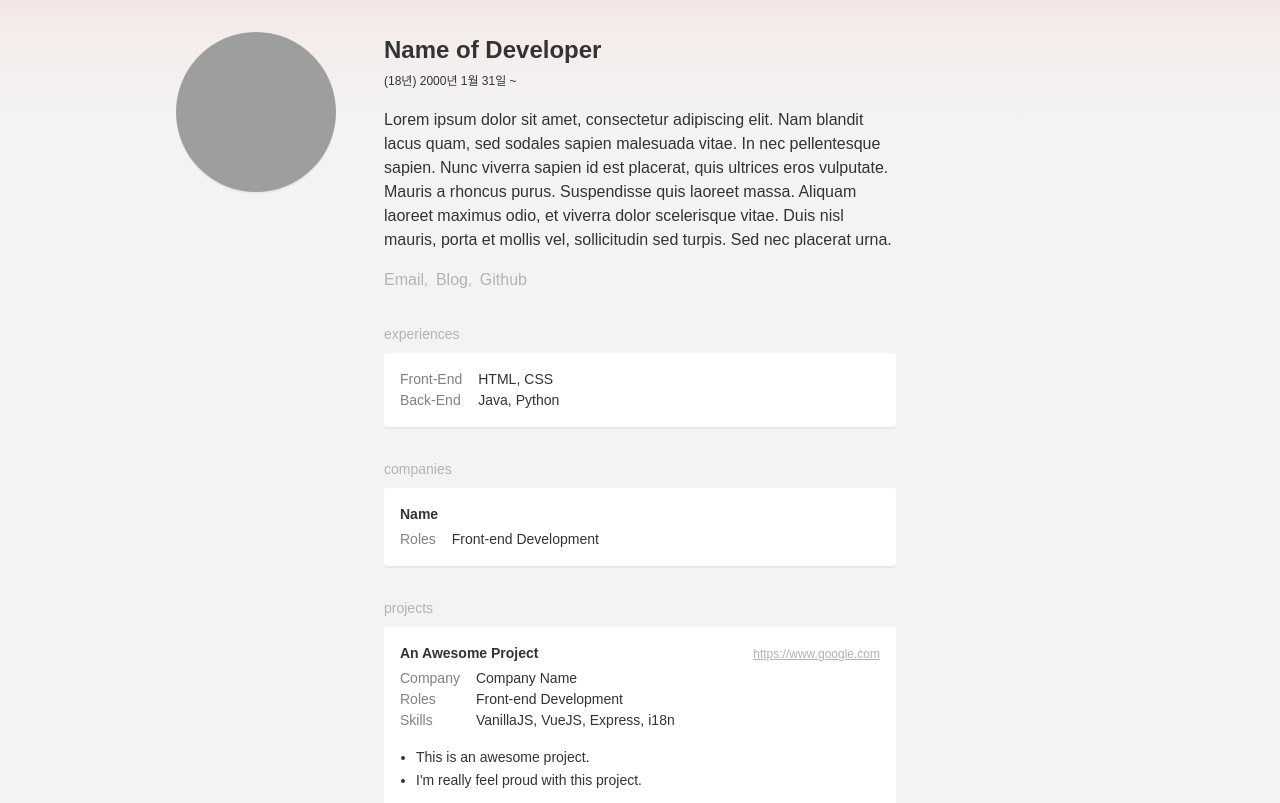
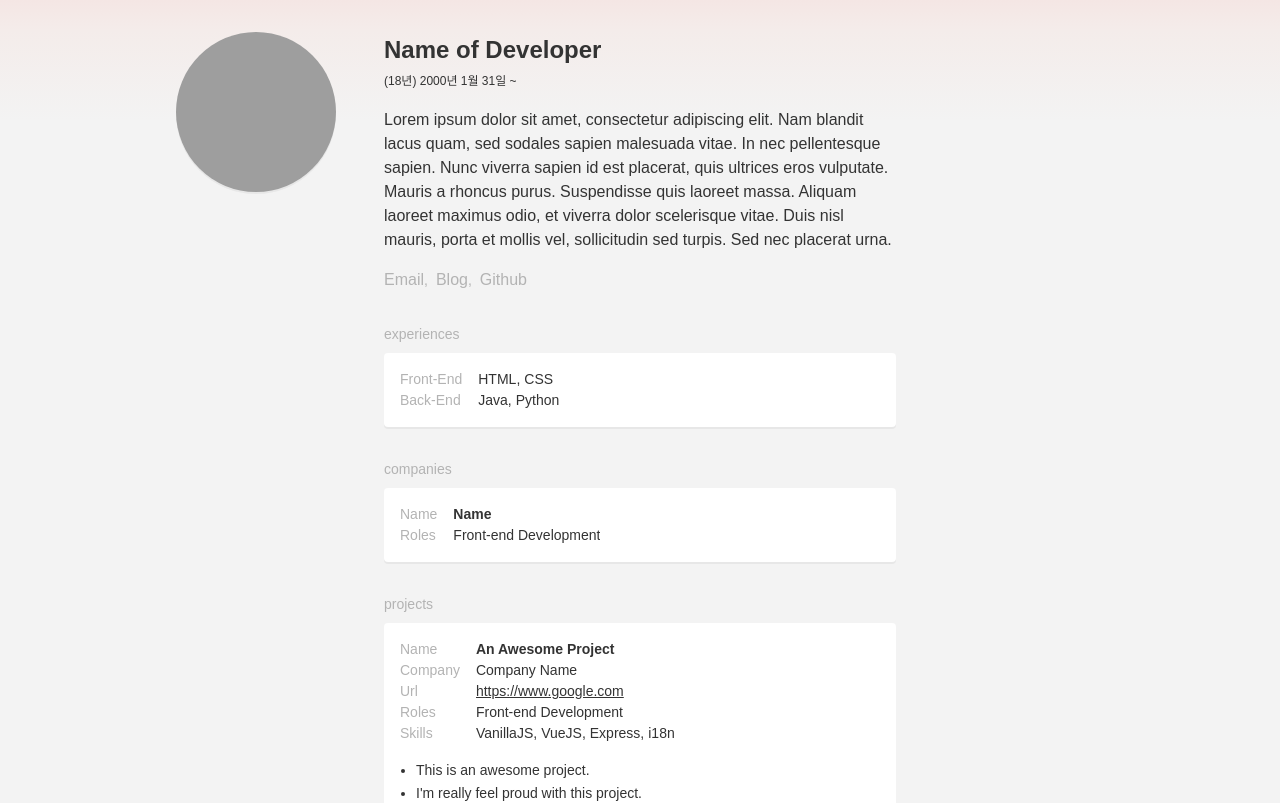
Before and after one commit to reumia/resume, a React app: page / in a window 1280 px wide. Shown: the top 803 px of the page. Built offline with nearby package versions, Linux system fonts and the light colour scheme; grey boxes are pictures that could not be loaded.

Commit message:
Card UI 변경

```diff
--- a/src/components/Card.js
+++ b/src/components/Card.js
@@ -7,7 +7,7 @@ import List from './ItemList'
 const Card = ({ data }) => {
     const renderContents = () => {
         let contents;
-        const contentsData = _.omit(data, [ 'name', 'url', 'descriptions' ])
+        const contentsData = _.omit(data, [ 'descriptions' ])
 
         if (contentsData) {
             contents = _.map(contentsData, (item, key) => {
@@ -25,19 +25,9 @@ const Card = ({ data }) => {
         else return false
     }
 
-    const renderTitle = () => {
-        if (data.name) return (
-            <div className="card-title">
-                <span className="title">{ data.name }</span>
-                <a href={ data.url } className="link">{ data.url }</a>
-            </div>
-        )
-    }
-
     /* TODO : 제목 분기 필요 */
     return (
         <div className="card">
-            { renderTitle() }
             <div className="card-contents">
                 { renderContents() }
                 { renderDescriptions() }
--- a/src/components/Item.js
+++ b/src/components/Item.js
@@ -8,7 +8,9 @@ const Item = ({ value, title }) => {
     if (Array.isArray(value)) {
         texts = value.map((item, index) => <span className="text" key={ index }>{ item }</span>)
     } else {
-        texts = value
+        if (title === 'name') texts = <span className="text-bold">{ value }</span>
+        else if (title === 'url') texts = <a className="text-link" href={ value }>{ value }</a>
+        else texts = value
     }
 
     return (
--- a/src/components/LocaleString.js
+++ b/src/components/LocaleString.js
@@ -1,5 +1,7 @@
 const locales = {
     'en': {
+        'name': 'name',
+        'url': 'url',
         'companies': 'companies',
         'projects': 'projects',
         'personals': 'personals',
@@ -10,6 +12,8 @@ const locales = {
         'experiences': 'experiences'
     },
     'ko': {
+        'name': '이름',
+        'url': '링크',
         'companies': '경력',
         'projects': '대표 프로젝트',
         'personals': '개인 프로젝트',
--- a/src/styles/index.scss
+++ b/src/styles/index.scss
@@ -132,15 +132,6 @@ a {
   .title {
     font-weight: bold;
   }
-  .link {
-    overflow: hidden;
-    display: inline-block;
-    color: $color-text-lightest;
-    font-size: $font-size-smallest;
-    max-width: 150px;
-    white-space: nowrap;
-    text-overflow: ellipsis;
-  }
 }
 .card-contents {
   display: block;
@@ -157,7 +148,7 @@ a {
   }
   .item-title {
     padding-right: $space-unit;
-    color: $color-text-lighter;
+    color: $color-text-lightest;
     text-transform: capitalize;
     white-space: nowrap;
   }
@@ -190,4 +181,7 @@ a {
       display: none;
     }
   }
+  .text-bold {
+    font-weight: bold;
+  }
 }
```
